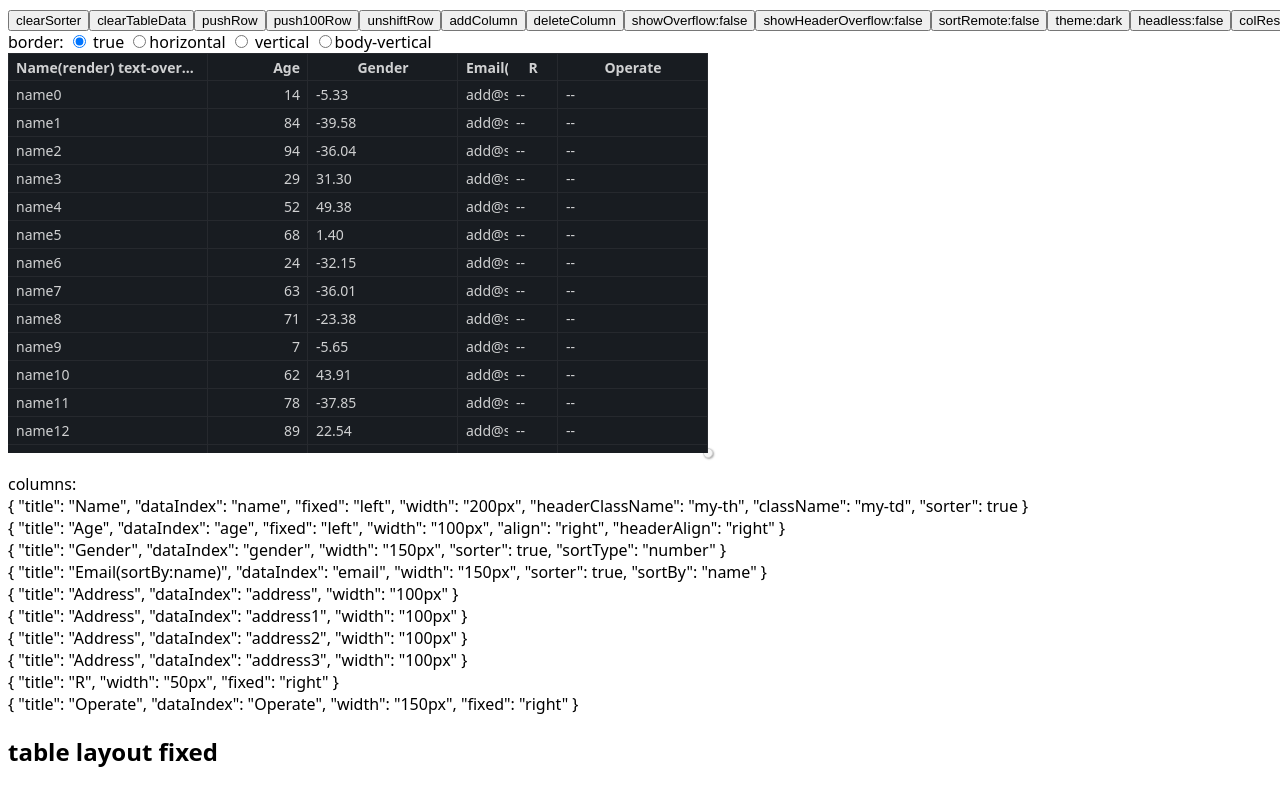
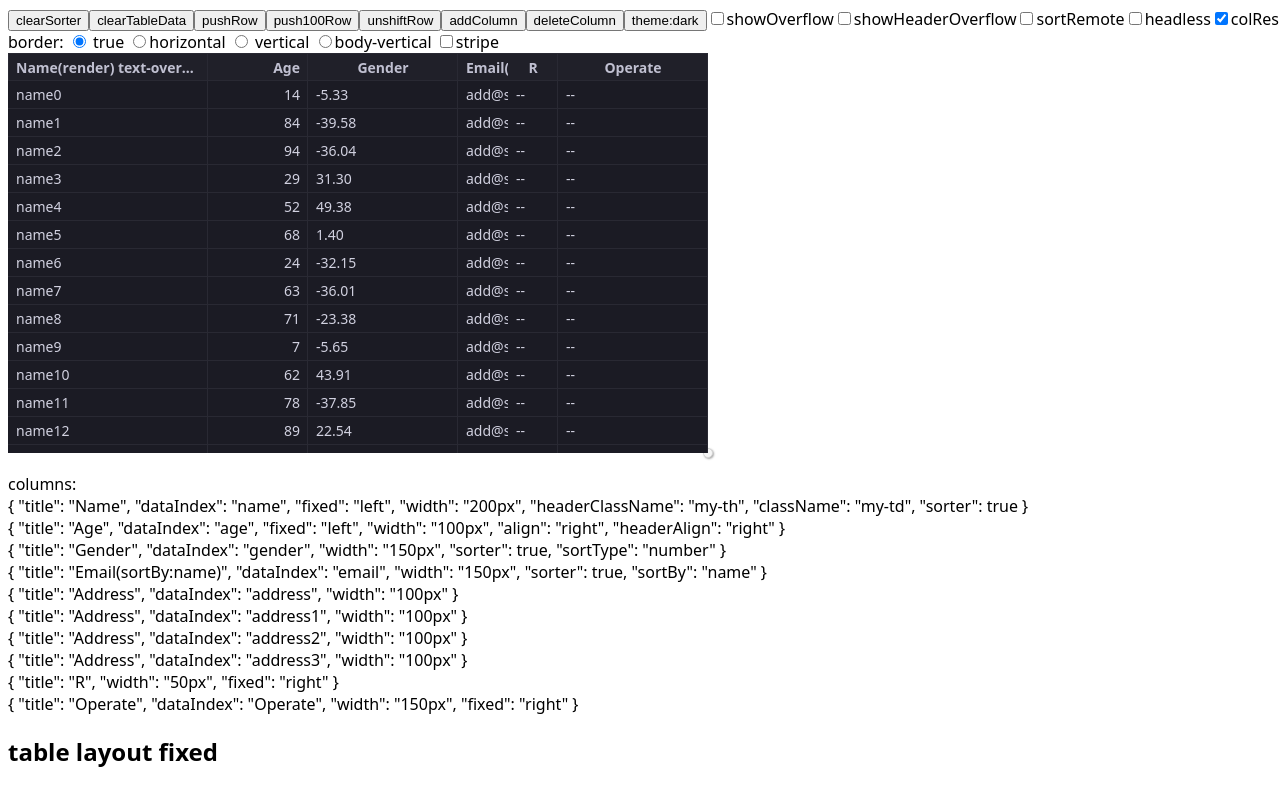
Before and after one commit to ja-plus/stk-table-vue, a Vue app: page / in a window 1280 px wide. Shown: the top 791 px of the page. Built offline with nearby package versions, Linux system fonts and the light colour scheme.

Commit message:
add stripe

```diff
--- a/src/StkTable/StkTable.vue
+++ b/src/StkTable/StkTable.vue
@@ -13,6 +13,7 @@
             'border-h': props.bordered === 'h',
             'border-v': props.bordered === 'v',
             'border-body-v': props.bordered === 'body-v',
+            stripe: props.stripe,
         }"
         :style="virtual && { '--row-height': virtualScroll.rowHeight + 'px' }"
         @scroll="onTableScroll"
@@ -219,6 +220,8 @@ const props = withDefaults(
         minWidth?: string;
         /** 表格最大宽度*/
         maxWidth?: string;
+        /** 斑马线条纹 */
+        stripe?: boolean;
         /** 是否使用 table-layout:fixed */
         fixedMode?: boolean;
         /** 是否隐藏表头 */
@@ -283,6 +286,7 @@ const props = withDefaults(
     {
         width: '',
         fixedMode: false,
+        stripe: false,
         minWidth: '',
         maxWidth: '',
         headless: false,
--- a/src/StkTable/style.less
+++ b/src/StkTable/style.less
@@ -14,6 +14,7 @@
     --border-width: 1px;
     --td-bgc: #fff;
     --th-bgc: #f8f8f9;
+    --th-color: #000;
     --tr-active-bgc: rgb(230, 247, 255);
     --tr-hover-bgc: rgba(230, 247, 255, 0.7);
     --bg-border-top: linear-gradient(180deg, var(--border-color) var(--border-width), transparent var(--border-width));
@@ -21,6 +22,8 @@
     --bg-border-bottom: linear-gradient(0deg, var(--border-color) var(--border-width), transparent var(--border-width));
     --bg-border-left: linear-gradient(90deg, var(--border-color) var(--border-width), transparent var(--border-width));
     --highlight-color: #71a2fd;
+    /* 斑马纹颜色*/
+    --stripe-bgc: #f8f8f9;
 
     --sort-arrow-color: #5d5f69;
     --sort-arrow-hover-color: #8f90b5;
@@ -36,14 +39,17 @@
 
     /**深色模式 */
     &.dark {
-        --th-bgc: #181c21;
-        --td-bgc: #181c21;
-        --border-color: #26292e;
+        --th-bgc: #202029;
+        --th-color: #C0C0D1;
+        --td-bgc: #1b1b24;
+        --border-color: #292933;
         --tr-active-bgc: #283f63;
         --tr-hover-bgc: #1a2b46;
-        --table-bgc: #181c21;
+        --table-bgc: #1b1b24;
+        /* 不能用rgba，因为固定列时，会变成半透明*/
         --highlight-color: #1e4c99;
-        /* 不能用rgba，因为固定列时，会变成半透明*/
+
+        --stripe-bgc: #202029;
 
         --sort-arrow-color: #5d6064;
         --sort-arrow-hover-color: #727782;
@@ -54,7 +60,7 @@
 
         /* background-color: var(--table-bgc); */
         /* ⭐这里加background-color会导致表格出滚动白屏*/
-        color: #d0d1d2;
+        color: #d1d1e0;
     }
 
     /*.stk-table-fixed-left-col-box-shadow {
@@ -151,6 +157,22 @@
         }
     }
 
+    &.stripe {
+        .stk-table-main {
+
+            /* 斑马纹*/
+            tbody {
+                tr:nth-child(odd) td {
+                    background-color: var(--stripe-bgc);
+                }
+
+                tr:hover {
+                    background-color: var(--tr-hover-bgc);
+                }
+            }
+        }
+    }
+
     /** 列宽调整指示器 */
     .column-resize-indicator {
         width: 0;
@@ -181,6 +203,10 @@
             font-size: 14px;
             box-sizing: border-box;
             padding: 0 var(--cell-padding-x);
+        }
+
+        th {
+            color: var(--th-color);
         }
 
         thead {
@@ -355,13 +381,6 @@
                 }
             }
 
-            /* 斑马纹
-             tr:nth-child(2n) td {
-               background-color: #fafafc;
-             }
-             tr:hover {
-               background-color: #ebf3ff;
-             }*/
         }
 
         /* tr .fixed-cell--left{
--- a/test/StkTableTest.vue
+++ b/test/StkTableTest.vue
@@ -7,17 +7,18 @@
         <button @click="addRow(1, true)">unshiftRow</button>
         <button @click="addColumn()">addColumn</button>
         <button @click="deleteColumn()">deleteColumn</button>
-        <button @click="props.showOverflow = !props.showOverflow">showOverflow:{{ props.showOverflow }}</button>
-        <button @click="props.showHeaderOverflow = !props.showHeaderOverflow">showHeaderOverflow:{{ props.showHeaderOverflow }}</button>
-        <button @click="props.sortRemote = !props.sortRemote">sortRemote:{{ props.sortRemote }}</button>
         <button @click="props.theme === 'light' ? (props.theme = 'dark') : (props.theme = 'light')">theme:{{ props.theme }}</button>
-        <button @click="props.headless = !props.headless">headless:{{ props.headless }}</button>
-        <button @click="props.colResizable = !props.colResizable">colResizable:{{ props.colResizable }}</button>
+        <label><input v-model="props.showOverflow" type="checkbox" />showOverflow</label>
+        <label><input v-model="props.showHeaderOverflow" type="checkbox" />showHeaderOverflow</label>
+        <label><input v-model="props.sortRemote" type="checkbox" />sortRemote</label>
+        <label><input v-model="props.headless" type="checkbox" />headless</label>
+        <label><input v-model="props.colResizable" type="checkbox" />colResizable</label>
         <span> border: </span>
         <input v-model="props.bordered" type="radio" name="border" value="true" /> true
         <input v-model="props.bordered" type="radio" name="border" value="h" />horizontal
         <input v-model="props.bordered" type="radio" name="border" value="v" /> vertical
         <input v-model="props.bordered" type="radio" name="border" value="body-v" />body-vertical
+        <label><input v-model="props.stripe" type="checkbox" />stripe</label>
     </div>
     <div ref="stkTableParent" class="stk-table-parent">
         <StkTable
@@ -83,6 +84,7 @@ export default {
             props: {
                 rowKey: 'name',
                 theme: 'dark',
+                stripe: false,
                 showOverflow: false,
                 showHeaderOverflow: false,
                 sortRemote: false,
@@ -279,6 +281,8 @@ export default {
                     value: '(sourceDataIndex:string,targetDataIndex:string):void',
                 },
             ],
+
+            scrollTimeout: 0,
         };
     },
     mounted() {
@@ -323,9 +327,21 @@ export default {
             console.log('header-cell-click:', e, row);
         },
         onTableScroll(e, data) {
-            console.log(data);
             const { startIndex, endIndex } = data;
 
+            window.clearTimeout(this.scrollTimeout);
+            this.scrollTimeout = window.setTimeout(() => {
+                console.log(startIndex, endIndex);
+                for (let i = startIndex; i < endIndex; i++) {
+                    const item = this.dataSource[i];
+                    if (!item.name) {
+                        this.dataSource[i] = {
+                            name: 'name' + i,
+                        };
+                    }
+                }
+                this.dataSource = [...this.dataSource];
+            }, 200);
             // console.log(
             //   'scroll:',
             //   e.target.scrollHeight,
```
Also changed, not shown: 2 other files (tests, documents, lock files or other folders).
